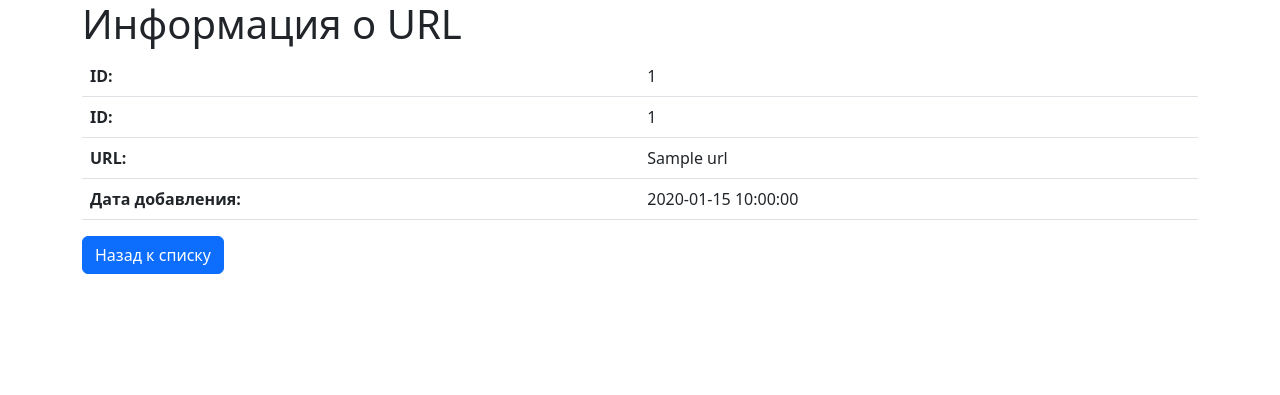
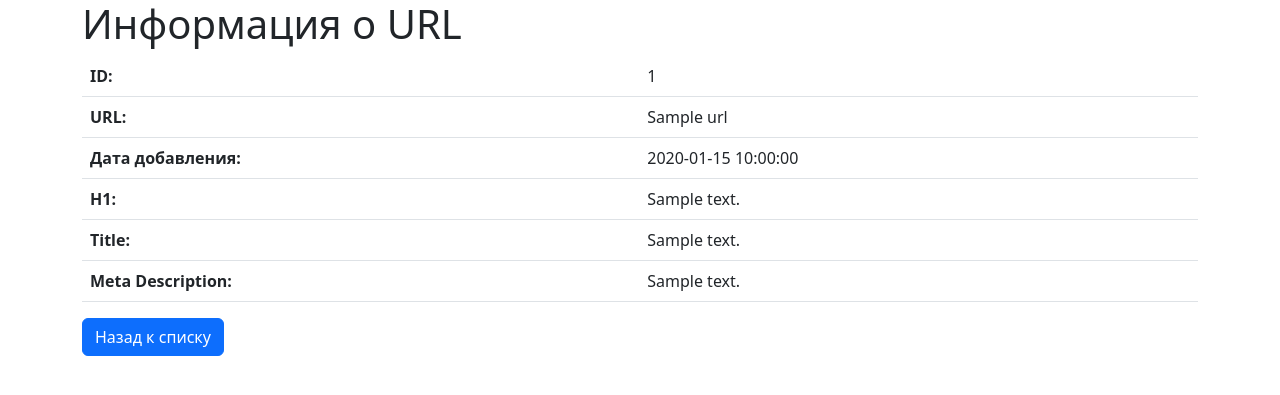
Before and after one commit to AnnaKudriaeva/python-project-83, a Flask app: page /urls/1 in a window 1280 px wide. Shown: the top 395 px of the page. Run offline with Flask 3, Linux system fonts and the light colour scheme; a database or web service that is not in the repository returns one stand-in record (values such as "Sample title"); some libraries are stand-ins or nearby versions.

Commit message:
minor refactoring

```diff
--- a/page_analyzer/app.py
+++ b/page_analyzer/app.py
@@ -1,26 +1,50 @@
-import os
 from flask import Flask, request, redirect, url_for, render_template, flash
+from bs4 import BeautifulSoup
+import requests
 import psycopg2
-import validators
 from psycopg2 import sql
+from psycopg2.extras import DictCursor
 from dotenv import load_dotenv
 from datetime import datetime
-from psycopg2.extras import DictCursor
+import os
+import validators
 
 load_dotenv()
 
 app = Flask(__name__)
 app.config['SECRET_KEY'] = os.getenv('SECRET_KEY')
 
+# Set up the database connection using DictCursor
 conn = psycopg2.connect(
     dbname=os.getenv('DB_NAME'),
     user=os.getenv('DB_USER'),
     password=os.getenv('DB_PASSWORD'),
     host=os.getenv('DB_HOST'),
+    port=os.getenv('DB_PORT'),
     cursor_factory=DictCursor
 )
+cur = conn.cursor()
 
-cur = conn.cursor()
+def fetch_seo_data(url):
+    """Fetch SEO data from the URL using BeautifulSoup."""
+    try:
+        response = requests.get(url)
+        soup = BeautifulSoup(response.text, 'html.parser')
+
+        # Extract SEO elements
+        h1_tag = soup.find('h1')
+        title_tag = soup.find('title')
+        meta_description_tag = soup.find('meta', attrs={'name': 'description'})
+
+        # Extract content
+        h1_content = h1_tag.get_text(strip=True) if h1_tag else None
+        title_content = title_tag.get_text(strip=True) if title_tag else None
+        meta_description = meta_description_tag['content'] if meta_description_tag else None
+
+        return h1_content, title_content, meta_description
+    except Exception as e:
+        flash(f"Ошибка при парсинге страницы: {e}", 'error')
+        return None, None, None
 
 @app.route('/')
 def index():
@@ -34,14 +58,17 @@ def add_url():
         flash('Некорректный URL!', 'error')
         return redirect(url_for('index'))
 
+    # Fetch SEO data
+    h1_content, title_content, meta_description = fetch_seo_data(url)
+
     try:
-        # Добавление URL в базу данных
+        # Add URL and SEO data to the database
         cur.execute(
-            sql.SQL("INSERT INTO urls (name, created_at) VALUES (%s, %s)"),
-            [url, datetime.now()]
+            sql.SQL("INSERT INTO urls (name, created_at, h1_content, title_content, meta_description) VALUES (%s, %s, %s, %s, %s)"),
+            [url, datetime.now(), h1_content, title_content, meta_description]
         )
         conn.commit()
-        flash('URL успешно добавлен!', 'success')
+        flash('URL и SEO данные успешно добавлены!', 'success')
     except psycopg2.IntegrityError:
         conn.rollback()
         flash('URL уже существует!', 'error')
@@ -51,15 +78,15 @@ def add_url():
 @app.route('/urls')
 def list_urls():
     # Fetch all URLs from the database
-    cur.execute("SELECT id, name, created_at FROM urls ORDER BY created_at DESC")
-    urls = cur.fetchall()  # `urls` will be a list of dictionaries
+    cur.execute("SELECT id, name, created_at, h1_content, title_content, meta_description FROM urls ORDER BY created_at DESC")
+    urls = cur.fetchall()  # This will be a list of dictionaries
     return render_template('urls.html', urls=urls)
 
 @app.route('/urls/<int:id>')
 def show_url(id):
-    # Fetch a specific URL by ID
-    cur.execute("SELECT id, name, created_at FROM urls WHERE id = %s", [id])
-    url = cur.fetchone()  # `url` will be a dictionary
+    # Fetch specific URL by ID
+    cur.execute("SELECT id, name, created_at, h1_content, title_content, meta_description FROM urls WHERE id = %s", [id])
+    url = cur.fetchone()  # This will be a dictionary
     if not url:
         flash('URL не найден!', 'error')
         return redirect(url_for('list_urls'))
--- a/page_analyzer/templates/url.html
+++ b/page_analyzer/templates/url.html
@@ -12,10 +12,6 @@
         <table class="table" data-test="url">
             <tr>
                 <th>ID:</th>
-                <td>{{ url[0] }}</td>
-            </tr>
-            <tr>
-                <th>ID:</th>
                 <td>{{ url['id'] }}</td>
             </tr>
             <tr>
@@ -26,6 +22,18 @@
                 <th>Дата добавления:</th>
                 <td>{{ url['created_at'] }}</td>
             </tr>
+            <tr>
+                <th>H1:</th>
+                <td>{{ url['h1_content'] }}</td>
+            </tr>
+            <tr>
+                <th>Title:</th>
+                <td>{{ url['title_content'] }}</td>
+            </tr>
+            <tr>
+                <th>Meta Description:</th>
+                <td>{{ url['meta_description'] }}</td>
+            </tr>
         </table>
         <a href="{{ url_for('list_urls') }}" class="btn btn-primary">Назад к списку</a>
     </div>
--- a/page_analyzer/templates/urls.html
+++ b/page_analyzer/templates/urls.html
@@ -15,6 +15,9 @@
                     <th>ID</th>
                     <th>URL</th>
                     <th>Дата добавления</th>
+                    <th>H1</th>
+                    <th>Title</th>
+                    <th>Meta Description</th>
                 </tr>
             </thead>
             <tbody>
@@ -23,6 +26,9 @@
                     <td>{{ url['id'] }}</td>
                     <td><a href="{{ url_for('show_url', id=url['id']) }}">{{ url['name'] }}</a></td>
                     <td>{{ url['created_at'] }}</td>
+                    <td>{{ url['h1_content'] }}</td>
+                    <td>{{ url['title_content'] }}</td>
+                    <td>{{ url['meta_description'] }}</td>
                 </tr>
                 {% endfor %}
             </tbody>
--- a/pyproject.toml
+++ b/pyproject.toml
@@ -13,6 +13,8 @@ gunicorn = "^22.0.0"
 jinja2 = "^3.1.4"
 psycopg2 = "^2.9.9"
 validators = "^0.33.0"
+beautifulsoup4 = "^4.12.3"
+requests = "^2.32.3"
 
 
 [tool.poetry.group.dev.dependencies]
```
Also changed, not shown: database.sql (+7 -0 lines), 2 other files.
